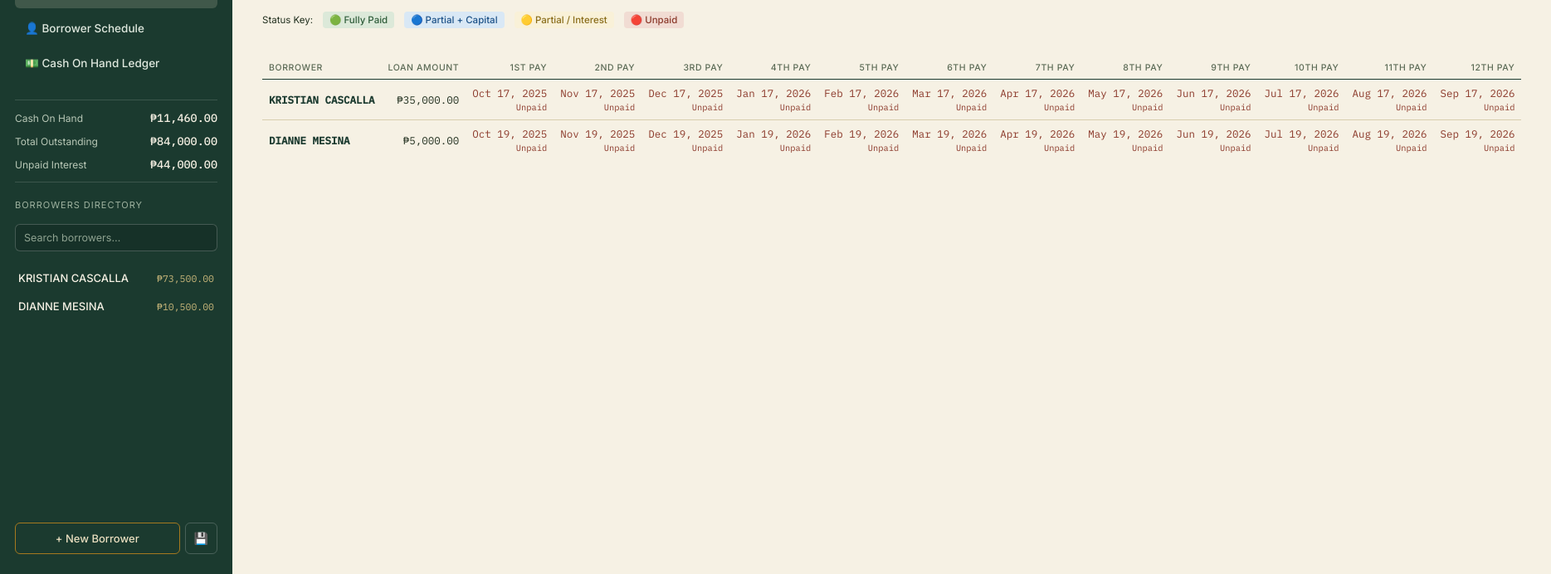
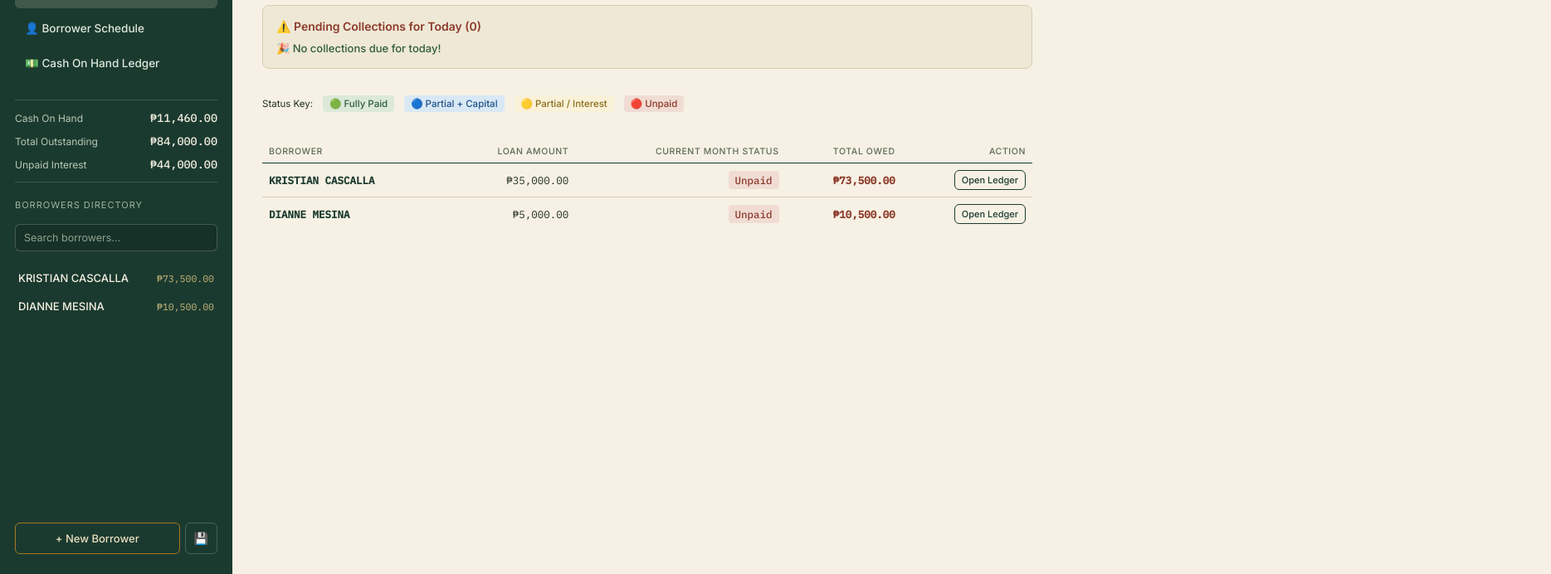
Before and after one commit to rhyant13th/My-Lending-App, a plain HTML site: page index.html in a window 1280 px wide. Shown: the part 108-800 px from the top of the page at 83% size, 1869 px wide, since content can reach past the window. Drawn offline with Linux system fonts and the light colour scheme.

Commit message:
Update index.html

```diff
--- a/index.html
+++ b/index.html
@@ -664,17 +664,78 @@ function renderSidebar(){
 }
 
 function renderMonitoringTab(){
+ const currentYM = todayISO().slice(0, 7);
+ const todayDay = parseInt(todayISO().split('-')[2], 10);
+ const currentMonthName = getCurrentMonthLabel();
+
+ const categorized = borrowers.map(b => {
+  const sched = computeSchedule(b);
+  const out = outstandingOf(b);
+  const currentMonthRow = sched.find(r => r.dueDate.startsWith(currentYM));
+
+  let status = 'Unpaid';
+  let badgeClass = 'legend-item unpaid';
+  let amountDue = out.total;
+
+  if (out.total <= 0) {
+   status = 'Settled';
+   badgeClass = 'legend-item paid';
+   amountDue = 0;
+  } else if (currentMonthRow) {
+   if (currentMonthRow.statusCode === 'paid') {
+    status = 'Paid';
+    badgeClass = 'legend-item paid';
+   } else if (currentMonthRow.statusCode === 'capital') {
+    status = 'Capital Paid';
+    badgeClass = 'legend-item capital';
+   } else if (currentMonthRow.statusCode === 'partial') {
+    status = 'Partial';
+    badgeClass = 'legend-item partial';
+   }
+  }
+
+  return { borrower: b, sched, out, status, badgeClass, amountDue, currentMonthRow };
+ });
+
+ // Filter borrowers who are Unpaid or Partial AND whose due date matches today's day of the month
+ const dueThisMonth = categorized.filter(item => {
+  if (item.status !== 'Unpaid' && item.status !== 'Partial') return false;
+
+  const dueDateStr = item.currentMonthRow ? item.currentMonthRow.dueDate : item.borrower.dateLoaned;
+  const dueDay = parseInt(dueDateStr.split('-')[2], 10);
+
+  return dueDay === todayDay;
+ });
+
  return `
  <div class="main">
   <div class="ledger-head">
    <div>
- <div class="ledger-name">Loan Monitoring Grid</div>
- <div class="ledger-meta">Monthly payment schedules across all borrowers</div>
+    <div class="ledger-name">Loan Monitoring Overview</div>
+    <div class="ledger-meta">Current Month Status: <b>${currentMonthName}</b></div>
    </div>
    <button class="btn" onclick="openAddBorrower()">+ Add Borrower</button>
   </div>
 
- <div class="status-legend">
+  <div style="background:var(--paper-2); padding:16px; border-radius:8px; border:1px solid var(--rule);">
+   <div style="font-weight:600; font-size:14px; margin-bottom:10px; color:var(--danger);">
+    ⚠️ Pending Collections for Today (${dueThisMonth.length})
+   </div>
+   ${dueThisMonth.length === 0
+     ? `<div style="font-size:13px; color:var(--ok); font-weight:500;">🎉 No collections due for today!</div>`
+     : `<div style="display:flex; gap:10px; flex-wrap:wrap;">
+         ${dueThisMonth.map(item => `
+           <div style="background:#fff; border:1px solid var(--rule); padding:8px 12px; border-radius:6px; flex:1; min-width:180px;">
+            <div style="font-weight:600; font-size:13px;">${escapeHtml(item.borrower.name)}</div>
+            <div style="font-size:12px; color:var(--ink-soft);">Due Amount: <b style="color:var(--danger);">${fmtMoney(item.amountDue)}</b></div>
+            <button class="btn ghost" style="padding:2px 6px; font-size:11px; margin-top:6px;" onclick="selectBorrower('${item.borrower.id}')">View Schedule</button>
+           </div>
+         `).join('')}
+        </div>`
+   }
+  </div>
+
+  <div class="status-legend" style="margin-top:12px;">
    <span>Status Key:</span>
    <span class="legend-item paid">🟢 Fully Paid</span>
    <span class="legend-item capital">🔵 Partial + Capital</span>
@@ -688,40 +749,24 @@ function renderMonitoringTab(){
      <tr>
       <th>Borrower</th>
       <th>Loan Amount</th>
- <th>1st Pay</th><th>2nd Pay</th><th>3rd Pay</th>
- <th>4th Pay</th><th>5th Pay</th><th>6th Pay</th>
- <th>7th Pay</th><th>8th Pay</th><th>9th Pay</th>
- <th>10th Pay</th><th>11th Pay</th><th>12th Pay</th>
+      <th>Current Month Status</th>
+      <th>Total Owed</th>
+      <th>Action</th>
      </tr>
     </thead>
     <tbody>
- ${borrowers.length === 0 ? `<tr><td colspan="14" style="text-align:center;padding:20px;color:var(--ink-soft);">No borrower records yet.</td></tr>` :
- borrowers.map(b => {
- const sched = computeSchedule(b);
- let slots = '';
- for(let i = 0; i < 12; i++){
- const row = sched[i];
- if(row){
- const isPaid = row.payment && row.payment.amount > 0;
- const amtText = isPaid ? fmtMoney(row.payment.amount) : 'Unpaid';
- let statusColor = 'color:var(--danger);';
- if(row.statusCode === 'paid') statusColor = 'color:var(--ok);font-weight:600;';
- else if(row.statusCode === 'capital') statusColor = 'color:var(--partial);font-weight:600;';
- else if(row.statusCode === 'partial') statusColor = 'color:var(--warn);font-weight:600;';
-
- slots += `<td style="${statusColor}"><div>${fmtDate(row.dueDate)}</div><small>${amtText}</small></td>`;
- } else {
- slots += `<td>\u2014</td>`;
- }
- }
- return `
+     ${categorized.length === 0 ? `<tr><td colspan="5" style="text-align:center;padding:20px;color:var(--ink-soft);">No borrower records yet.</td></tr>` :
+     categorized.map(item => `
       <tr>
- <td><a href="#" onclick="selectBorrower('${b.id}'); return false;" style="color:var(--ledger-green);font-weight:600;text-decoration:none;">${escapeHtml(b.name)}</a></td>
- <td>${fmtMoney(b.principal)}</td>
- ${slots}
+       <td><a href="#" onclick="selectBorrower('${item.borrower.id}'); return false;" style="color:var(--ledger-green);font-weight:600;text-decoration:none;">${escapeHtml(item.borrower.name)}</a></td>
+       <td>${fmtMoney(item.borrower.principal)}</td>
+       <td><span class="${item.badgeClass}">${item.status}</span></td>
+       <td style="font-weight:600; color:${item.amountDue > 0 ? 'var(--danger)' : 'var(--ok)'};">${fmtMoney(item.amountDue)}</td>
+       <td>
+        <button class="btn ghost" style="padding:4px 8px; font-size:11px;" onclick="selectBorrower('${item.borrower.id}')">Open Ledger</button>
+       </td>
       </tr>
- `;
- }).join('')}
+     `).join('')}
     </tbody>
    </table>
   </div>
```
Lines whose indentation alone changed are shown as unchanged.
